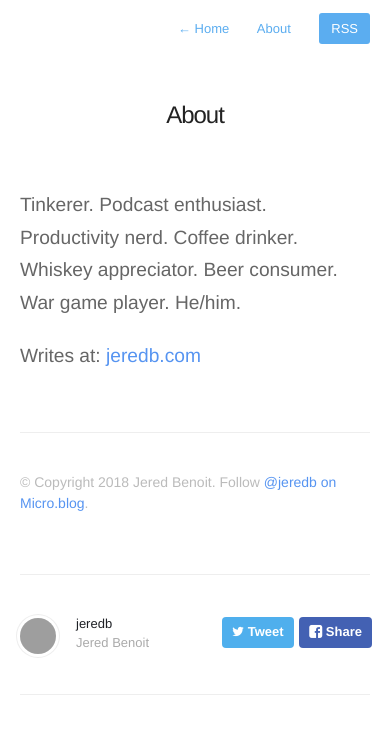
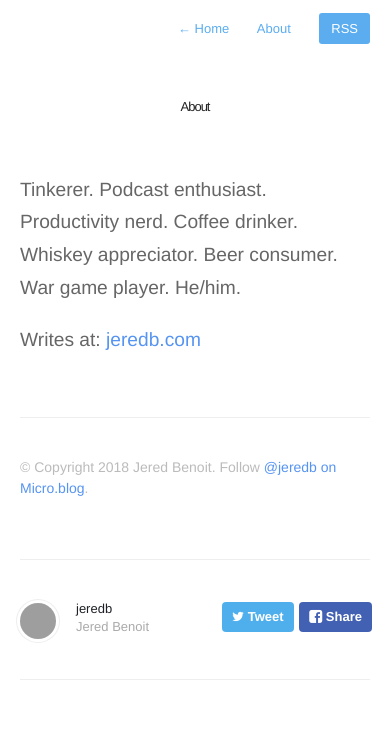
Before and after one commit to jeredb/jeredb.github.io, a Jekyll site: the page built from about.md, in a window 390 px wide. Shown: the top 734 px of the page. Built offline with Jekyll 4.4.1, drawn with Linux system fonts in a browser that asks for light colours; nearby versions of some CDN libraries; grey boxes are pictures that could not be loaded.

Commit message:
Mirroring from Micro.blog.

```diff
--- a/assets/css/style.css
+++ b/assets/css/style.css
@@ -640,8 +640,8 @@ h2.month {
 
 	h1 { font-size: 26px; }
 	.post h2.headline { font-size: 13px; }
-	.post h1 { font-size:24px; }
-	.post h2 { font-size:20px; }
+	.post h1 { font-size:13px; }
+	.post h2 { font-size:13px; }
 }
 
 .mapping_github {
```
